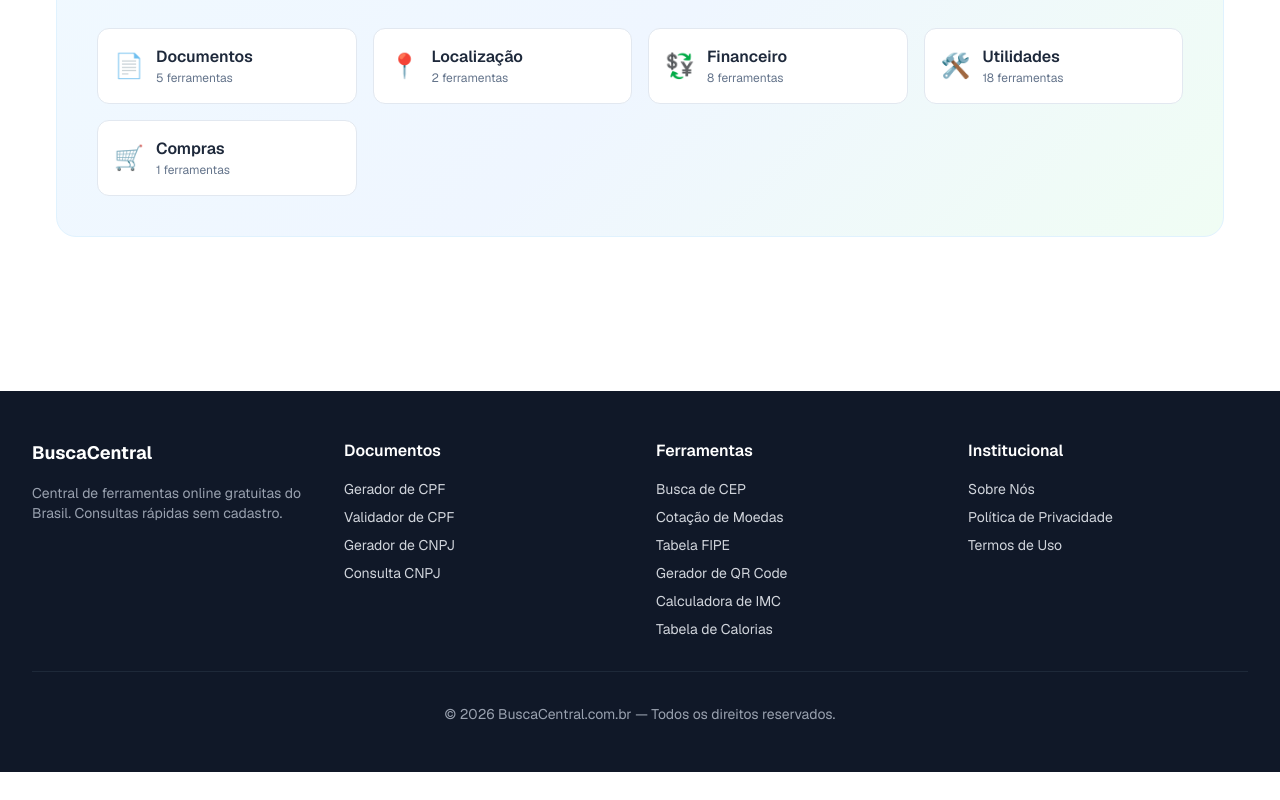
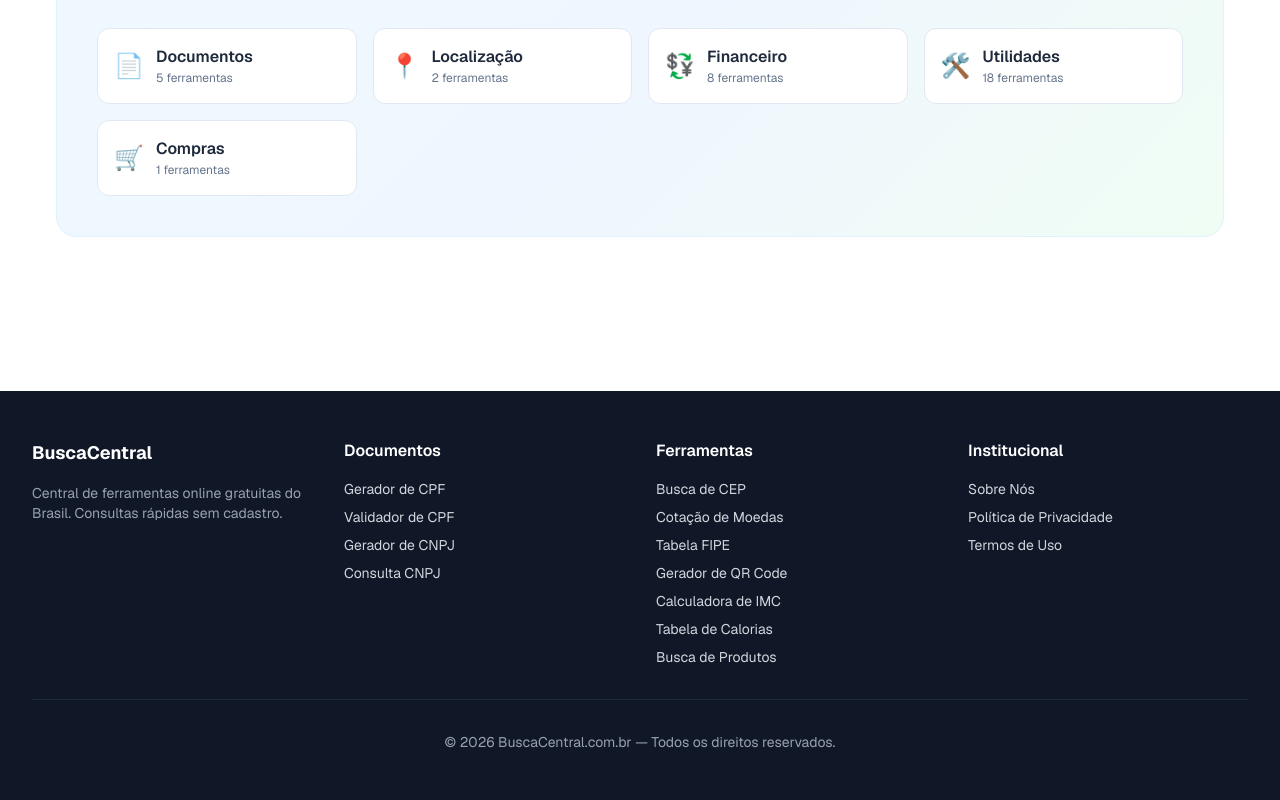
Before and after one commit to buscacentral/buscacentral, a Next.js app: page / in a window 1280 px wide. Shown: the part 1770-2570 px from the top of the page. Before the commit the page ends 2542 px from the top, so only its background shows below. Built offline with nearby package versions, Linux system fonts and the light colour scheme; no server answers.

Commit message:
fix: adiciona link 'Busca de Produtos' ao footer

```diff
--- a/src/components/Footer.tsx
+++ b/src/components/Footer.tsx
@@ -34,6 +34,7 @@
                 <li><Link href="/utilidades/gerador-qr-code" className="hover:text-white transition-colors">Gerador de QR Code</Link></li>
                 <li><Link href="/utilidades/calculadora-imc" className="hover:text-white transition-colors">Calculadora de IMC</Link></li>
                 <li><Link href="/utilidades/tabela-calorias" className="hover:text-white transition-colors">Tabela de Calorias</Link></li>
+                <li><Link href="/produtos" className="hover:text-white transition-colors">Busca de Produtos</Link></li>
               </ul>
             </div>
 
```
